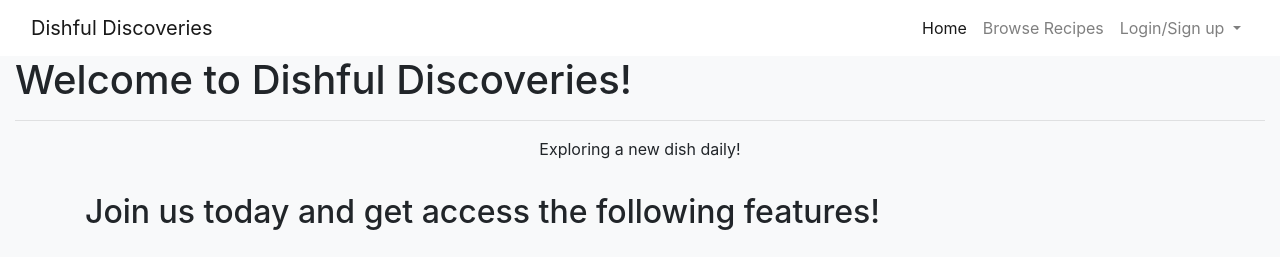
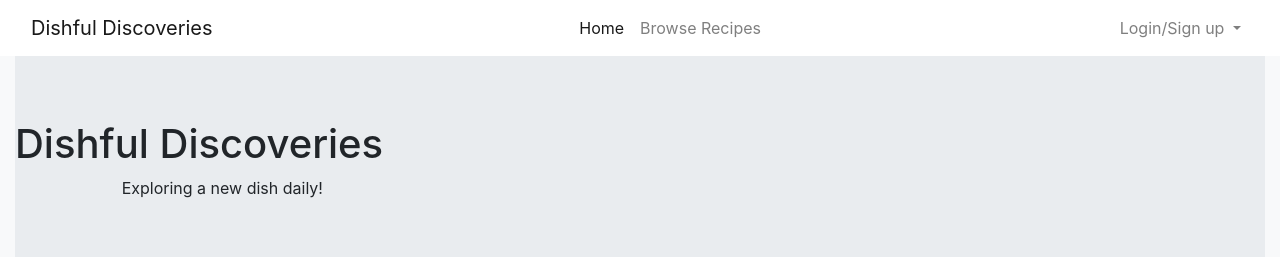
Before and after one commit to KaiLangen96/dishful-discoveries, a Django app: page / in a window 1280 px wide; the page is wider, and only the part inside the window is pictured. Shown: the top 257 px of that part. Run offline with Django 3.2, Linux system fonts and the light colour scheme; some libraries are stand-ins or nearby versions.

Commit message:
Adjust styles and layouts further

```diff
--- a/cookbook/forms.py
+++ b/cookbook/forms.py
@@ -30,3 +30,6 @@ class RecipeForm(forms.ModelForm):
             'content': SummernoteWidget(),
             'ingredients': SummernoteWidget(),
         }
+
+    def clean_title(self):
+        return self.cleaned_data['title'].title()
--- a/templates/base.html
+++ b/templates/base.html
@@ -17,12 +17,13 @@
     <nav class="navbar navbar-light bg-white navbar-expand-sm">
         <div class="container-fluid">
             <a class="navbar-brand" href="{% url 'home' %}">Dishful Discoveries</a>
-            <button class="navbar-toggler" type="button" data-toggle="collapse" data-target="#navbarSupportedContent"
-                aria-controls="navbarSupportedContent" aria-expanded="false" aria-label="Toggle navigation">
+            <button class="navbar-toggler ml-auto" type="button" data-toggle="collapse"
+                data-target="#navbarSupportedContent" aria-controls="navbarSupportedContent" aria-expanded="false"
+                aria-label="Toggle navigation">
                 <span class="navbar-toggler-icon"></span>
             </button>
-            <div class="collapse navbar-collapse" id="navbarSupportedContent">
-                <ul class="navbar-nav ml-auto mb-2 mb-lg-0">
+            <div class="collapse navbar-collapse justify-content-center" id="navbarSupportedContent">
+                <ul class="navbar-nav mb-2 mb-lg-0">
                     <li class="nav-item">
                         <a class="nav-link active" aria-current="page" href="{% url 'home' %}">Home</a>
                     </li>
@@ -33,7 +34,7 @@
                     <li class="nav-item">
                         <a class="nav-link" href="{% url 'add_recipe' %}">Add recipe</a>
                     </li>
-                    <li class="nav-item dropdown">
+                    <li class="nav-item dropdown d-block d-sm-none">
                         <a class="nav-link" href="#" id="navbarDropdown" role="button" data-toggle="dropdown"
                             aria-expanded="false">
                             <span><i class="fas-solid fa-user profile-icon"></i>{{ user.username }}</span>
@@ -49,6 +50,35 @@
                     <li class="nav-item">
                         <a class="nav-link" href="{% url 'browse_recipes' %}">Browse Recipes</a>
                     </li>
+                    <li class="nav-item dropdown d-block d-sm-none">
+                        <a class="nav-link dropdown-toggle" href="#" id="navbarDropdown" role="button"
+                            data-toggle="dropdown" aria-expanded="false">
+                            <span>Login/Sign up</span>
+                        </a>
+                        <div class="dropdown-menu dropdown-menu-right" aria-labelledby="navbarDropdown">
+                            <a class="dropdown-item" href="{% url 'account_signup' %}">Sign up</a>
+                            <a class="dropdown-item" href="{% url 'account_login' %}">Log in</a>
+                        </div>
+                    </li>
+                    {% endif %}
+                </ul>
+            </div>
+            <div id="navbarSupportedContent" class="d-none d-md-block">
+                <ul class="navbar-nav mb-2 mb-lg-0">
+                    {% if user.is_authenticated %}
+                    <li class="nav-item dropdown">
+                        <a class="nav-link" href="#" id="navbarDropdown" role="button" data-toggle="dropdown"
+                            aria-expanded="false">
+                            <span><i class="fas fa-user profile-icon"></i></i>{{ user.username }}</span>
+                        </a>
+                        <div class="dropdown-menu dropdown-menu-right" aria-labelledby="navbarDropdown">
+                            <a class="dropdown-item" href="{% url 'my_recipes' %}">My Recipes</a>
+                            <a class="dropdown-item" href="{% url 'my_likes' %}">My Likes</a>
+                            <div class="dropdown-divider"></div>
+                            <a class="dropdown-item" href="{% url 'account_logout' %}">Logout</a>
+                        </div>
+                    </li>
+                    {% else %}
                     <li class="nav-item dropdown">
                         <a class="nav-link dropdown-toggle" href="#" id="navbarDropdown" role="button"
                             data-toggle="dropdown" aria-expanded="false">
@@ -62,6 +92,7 @@
                     {% endif %}
                 </ul>
             </div>
+        </div>
     </nav>
 
     <main>
--- a/templates/index.html
+++ b/templates/index.html
@@ -2,16 +2,20 @@
 
 {% block content %}
 
-<section class="container-fluid hero-outer hero-image">
-    <div class="row">
-        <div class="col title">
-            <h1>Welcome to Dishful Discoveries!</h1>
-            <hr>
-            <p class="text-center">Exploring a new dish daily!</p>
+<section class="container-fluid">
+    <div class="jumbotron jumbotron-fluid">
+        <div class="row h-50 align-items-center">
+            <div class="col">
+                <h1 class="landing-title">Dishful Discoveries</h1>
+            </div>
+        </div>
+        <div class="row h-50 align-items-center">
+            <div class="col offset-md-1">
+                <p class="landing-tagline">Exploring a new dish daily!</p>
+            </div>
         </div>
     </div>
 </section>
-
 <section class="features container">
     <div class="row">
         <div class="col-12">
--- a/templates/recipe_detail.html
+++ b/templates/recipe_detail.html
@@ -16,7 +16,7 @@
             </div>
             <div class="col-md-8">
                 <div class="card-body">
-                    <h1 class="card-title text-left">{{ recipe.title }}</h1>
+                    <h1 class="card-title text-left d-sm-inline">{{ recipe.title }}</h1>
                     <p class="card-text">Author: {{ recipe.author }}</p>
                     <p class="card-text">Description: {{ recipe.excerpt | safe }}</p>
                     <div class="row">
```
Also changed, not shown: static/css/style.css (+17 -7 lines).
